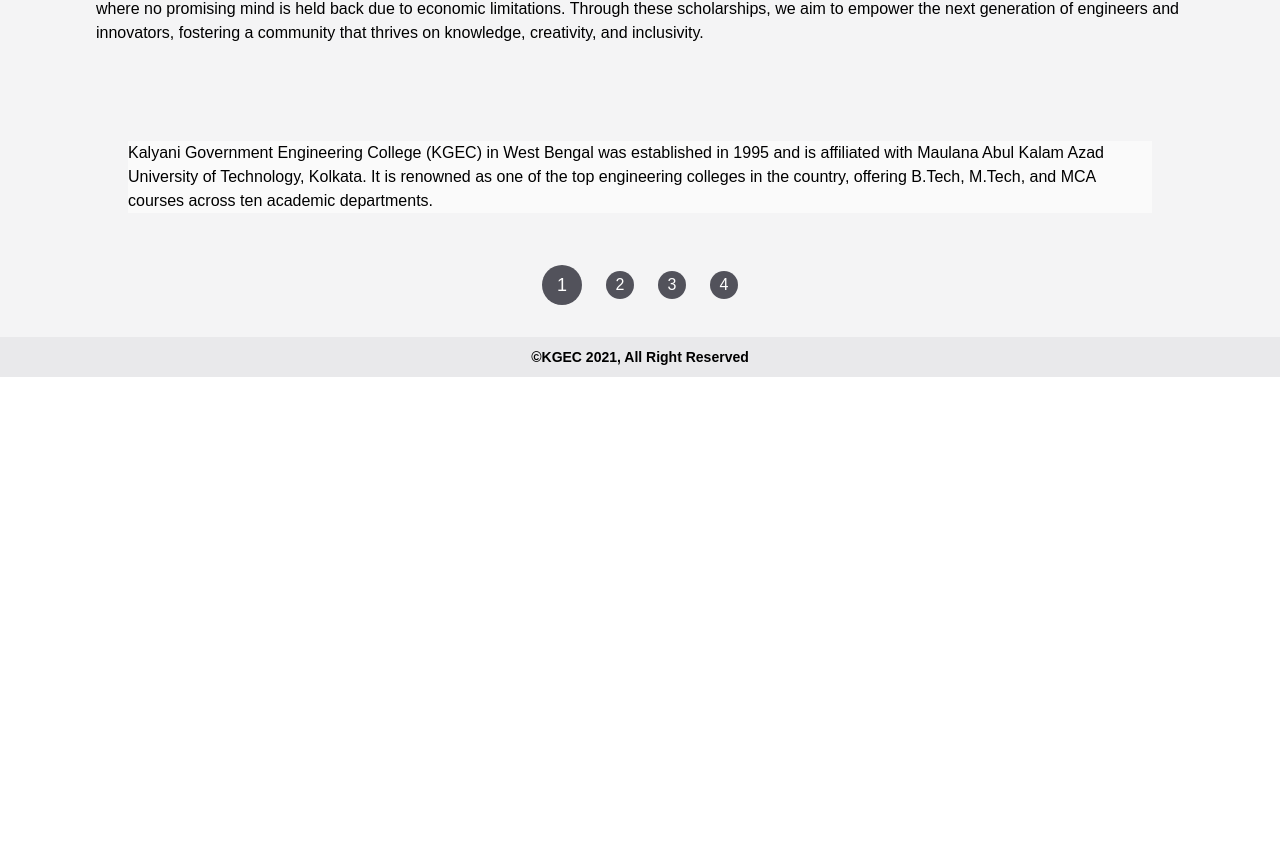
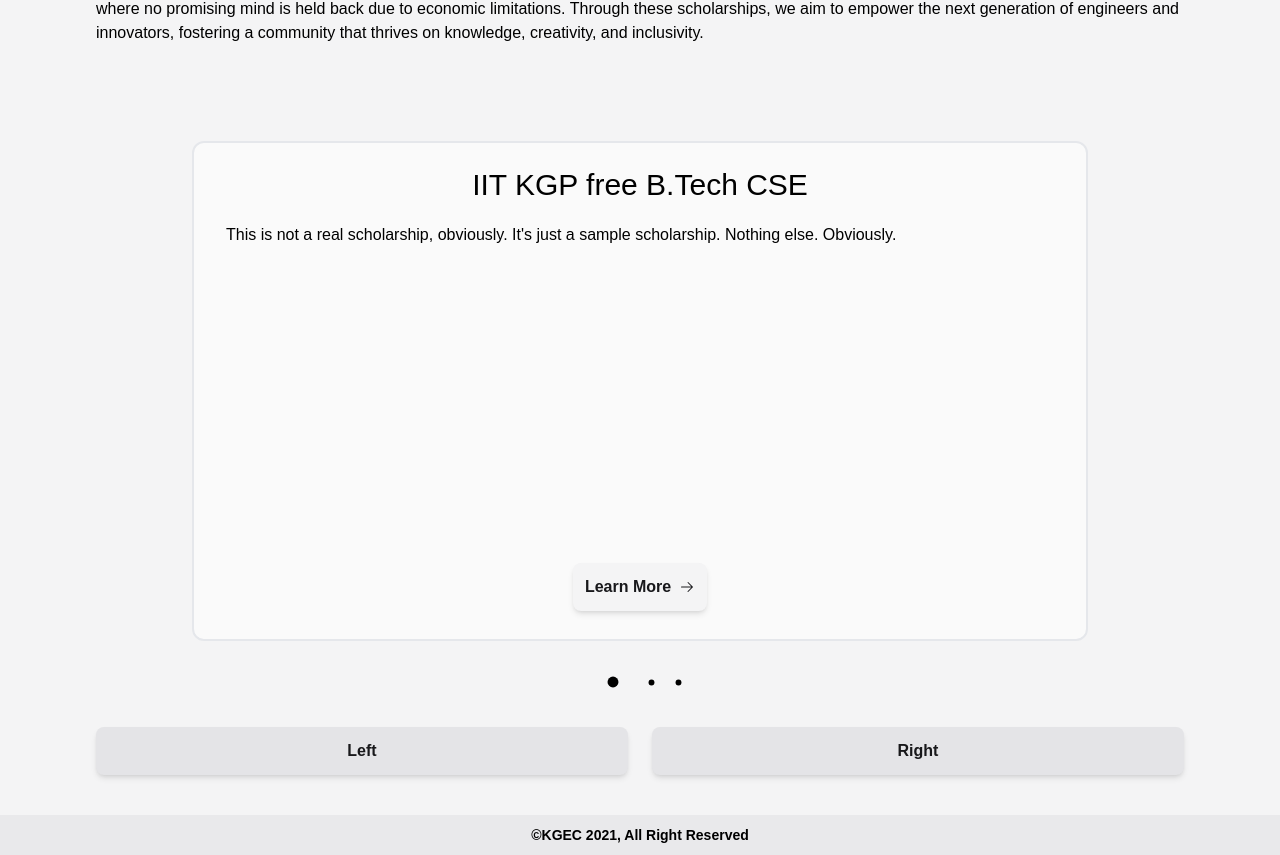
Before and after one commit to kgec-alumni-interaction-cell/website, a Next.js app: page /scholarships in a window 1280 px wide. Shown: the part 311-1166 px from the top of the page. Before the commit the page ends 800 px from the top, so only its background shows below. Built offline with nearby package versions, Linux system fonts and the light colour scheme; a web font is replaced by a local one.

Commit message:
feat: revamped the scholarships page

```diff
--- a/src/components/slideshow/Slide.tsx
+++ b/src/components/slideshow/Slide.tsx
@@ -3,7 +3,7 @@
 }
 function Slide({ children }: Props) {
   return (
-    <div className="min-w-full">
+    <div className="min-w-full h-fit">
       {children}
     </div>
   )
--- a/src/components/slideshow/Slideshow.tsx
+++ b/src/components/slideshow/Slideshow.tsx
@@ -2,9 +2,10 @@
 
 interface Props {
   children: React.ReactNode;
+  slideTime: number;
 }
 
-function Slideshow({ children }: Props) {
+function Slideshow({ children, slideTime }: Props) {
   const [index, setIndex] = useState(0);
   const [slideWidth, setSlideWidth] = useState(0);
   const ref = useRef<HTMLDivElement>(null);
@@ -15,12 +16,19 @@
     }
   }, []);
 
+  // let slideshowTimeout: NodeJS.Timeout;
+
   useEffect(() => {
-    setTimeout(() => {}, 2500);
+    setTimeout(() => {
+      setIndex((prev) =>
+        prev === Children.count(children) - 1 ? 0 : prev + 1
+      );
+    }, slideTime);
   }, [index]);
 
   return (
-    <div className="mx-0 my-auto overflow-hidden">
+    <>
+      <div className="mx-0 my-auto h-full overflow-hidden">
         <div
           ref={ref}
           className="whitespace-nowrap transition flex gap-0"
@@ -31,34 +39,50 @@
         >
           {children}
         </div>
+        <div className="text-center flex flex-col flex-grow mt-1"></div>
+      </div>
 
-      <div className="text-center flex flex-col flex-grow mt-10">
-        <div className="flex justify-center items-center mb-5">
+      <div className="text-center flex flex-col flex-grow md:my-3">
+        <div className="flex justify-center items-center mb-2">
           {Children.map(children, (_, idx) => (
-            <div
-              key={idx}
-              className={`m-3 flex items-center justify-center rounded-full cursor-pointer bg-zinc-600 text-white ${
-                index === idx ? "h-10 w-10 text-lg" : "h-7 w-7 "
-              }`}
-              onClick={() => {
-                setIndex(idx);
-              }}
-            >{idx+1}</div>
+            <svg
+              xmlns="http://www.w3.org/2000/svg"
+              width={index === idx ? "50" : "27"}
+              height={index === idx ? "50" : "27"}
+              viewBox="0 0 256 256"
+            >
+              <path
+                fill="currentColor"
+                d="M156 128a28 28 0 1 1-28-28a28 28 0 0 1 28 28Z"
+              />
+            </svg>
           ))}
         </div>
+      </div>
 
-        {/* <button
-          className="bg-zinc-400 text-white mx-3 my-2 py-5 rounded-md"
+      <div className="flex">
+        <button
+          onClick={() => {
+            setIndex((prev) =>
+              prev === 0 ? Children.count(children) - 1 : prev - 1
+            );
+          }}
+          className="w-full bg-zinc-200 ml-10 md:ml-24 mr-3 mb-10 rounded-lg py-1.5 md:py-3 mx-auto hover:bg-sky-100 duration-300 text-zinc-900 focus:ring-1 ring-zinc-50 lg:min-w-fit px-3 shadow-md flex justify-center items-center gap-2 font-semibold group"
+        >
+          Left
+        </button>
+        <button
           onClick={() => {
             setIndex((prev) =>
               prev === Children.count(children) - 1 ? 0 : prev + 1
             );
           }}
+          className="w-full bg-zinc-200 mr-10 md:mr-24 ml-3 mb-10 rounded-lg py-1.5 md:py-3 mx-auto hover:bg-sky-100 duration-300 text-zinc-900 focus:ring-1 ring-zinc-50 lg:min-w-fit px-3 shadow-md flex justify-center items-center gap-2 font-semibold group"
         >
-          Get Started
-        </button> */}
+          Right
+        </button>
       </div>
-    </div>
+    </>
   );
 }
 
--- a/src/pages/scholarships/index.tsx
+++ b/src/pages/scholarships/index.tsx
@@ -1,15 +1,38 @@
 import Layout from "@/components/layout";
 import Slide from "@/components/slideshow/Slide";
 import Slideshow from "@/components/slideshow/Slideshow";
+import { useEffect, useState } from "react";
 
-const points = [
-  "Kalyani Government Engineering College (KGEC) in West Bengal was established in 1995 and is affiliated with Maulana Abul Kalam Azad University of Technology, Kolkata. It is renowned as one of the top engineering colleges in the country, offering B.Tech, M.Tech, and MCA courses across ten academic departments.",
-  "KGEC fosters a thriving community of eager learners, emphasizing both academic and personal growth. The college's outcome-based education approach puts students at the center of the learning process. The campus spans 75 acres and features state-of-the-art infrastructure, including seminar halls, E-classrooms, and a well-equipped library.",
-  "The college encourages industry-academia interaction through workshops, guest lectures, and industrial visits. KGEC boasts robust placement opportunities, with top-notch companies recruiting final year students annually. Students actively participate in coding competitions, hackathons, and events organized by various clubs, including the Entrepreneurship Cell.",
-  "Faculty members are involved in research activities and mentor PhD students. The college takes pride in its national-level journal, 'REASON-A Technical Journal.' Preparations for NAAC Accreditation are underway, as KGEC strives for excellence in education, research, and overall growth, empowering students to shine in the world of engineering.",
+interface Scholarship {
+  name: string;
+  description: string;
+  link: string;
+}
+
+const scholarships: Scholarship[] = [
+  {
+    name: "IIT KGP free B.Tech CSE",
+    description:
+      "This is not a real scholarship, obviously. It's just a sample scholarship. Nothing else. Obviously.",
+    link: "#",
+  },
+  {
+    name: "Google Scholarship",
+    description:
+      "There are three required fields: a name, a description and a link. These three fields make up this scholarships card. Try to keep the description between 70-110 words. Having too many words makes these cards uneven and stuff so it's better to not do that.",
+    link: "#",
+  },
+  {
+    name: "Bing Chilling Scholarship",
+    description:
+      "For now, this stuff is just a hardcoded array of objects. Ideally, it should be retrieved from a CMS.",
+    link: "#",
+  },
 ];
 
 function Scholarships() {
+
+
   return (
     <Layout>
       <section className=" bg-zinc-100 min-w-full flex flex-col">
@@ -36,11 +59,27 @@
           </div>
         </div>
 
-        <Slideshow>
-          {points.map((point: string, idx) => (
+        <Slideshow slideTime={10000}>
+          {scholarships.map((scholarship: Scholarship, idx) => (
             <Slide key={idx}>
-              <div className="flex h-full w-[80vw] bg-zinc-50 mx-auto whitespace-normal">
-                <p className="text-md">{point}</p>
+              <div className="border-2 h-[430px] md:h-[500px] rounded-xl flex flex-col w-[70vw] bg-zinc-50 mx-auto p-4 px-5 whitespace-normal">
+                <h1 className="text-3xl mx-auto mt-2">{scholarship.name}</h1>
+                <p className="my-5 md:px-3">{scholarship.description}</p>
+                <button className="bg-zinc-100 mx-auto my-3 mt-auto hover:bg-sky-100 duration-300 text-zinc-900 focus:ring-1 ring-zinc-50 lg:min-w-fit px-3 py-3 rounded-lg shadow-md flex justify-center items-center gap-2 max-w-max font-semibold group">
+                  Learn More
+                  <svg
+                    xmlns="http://www.w3.org/2000/svg"
+                    width="16"
+                    height="16"
+                    viewBox="0 0 256 256"
+                    className="duration-500"
+                  >
+                    <path
+                      fill="currentColor"
+                      d="m221.7 133.7l-72 72a8.2 8.2 0 0 1-11.4 0a8.1 8.1 0 0 1 0-11.4l58.4-58.3H40a8 8 0 0 1 0-16h156.7l-58.4-58.3a8.1 8.1 0 0 1 11.4-11.4l72 72a8.1 8.1 0 0 1 0 11.4Z"
+                    />
+                  </svg>
+                </button>
               </div>
             </Slide>
           ))}
```
Lines whose indentation alone changed are shown as unchanged.
